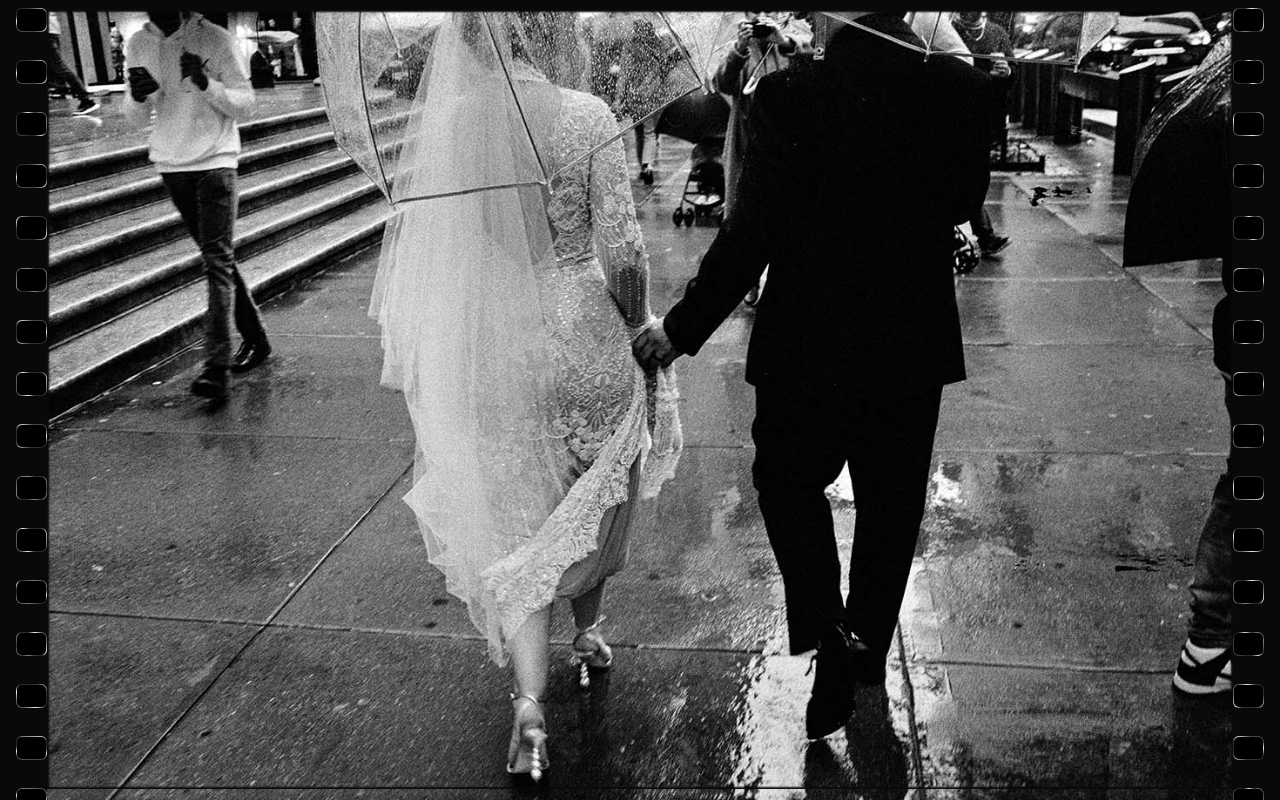
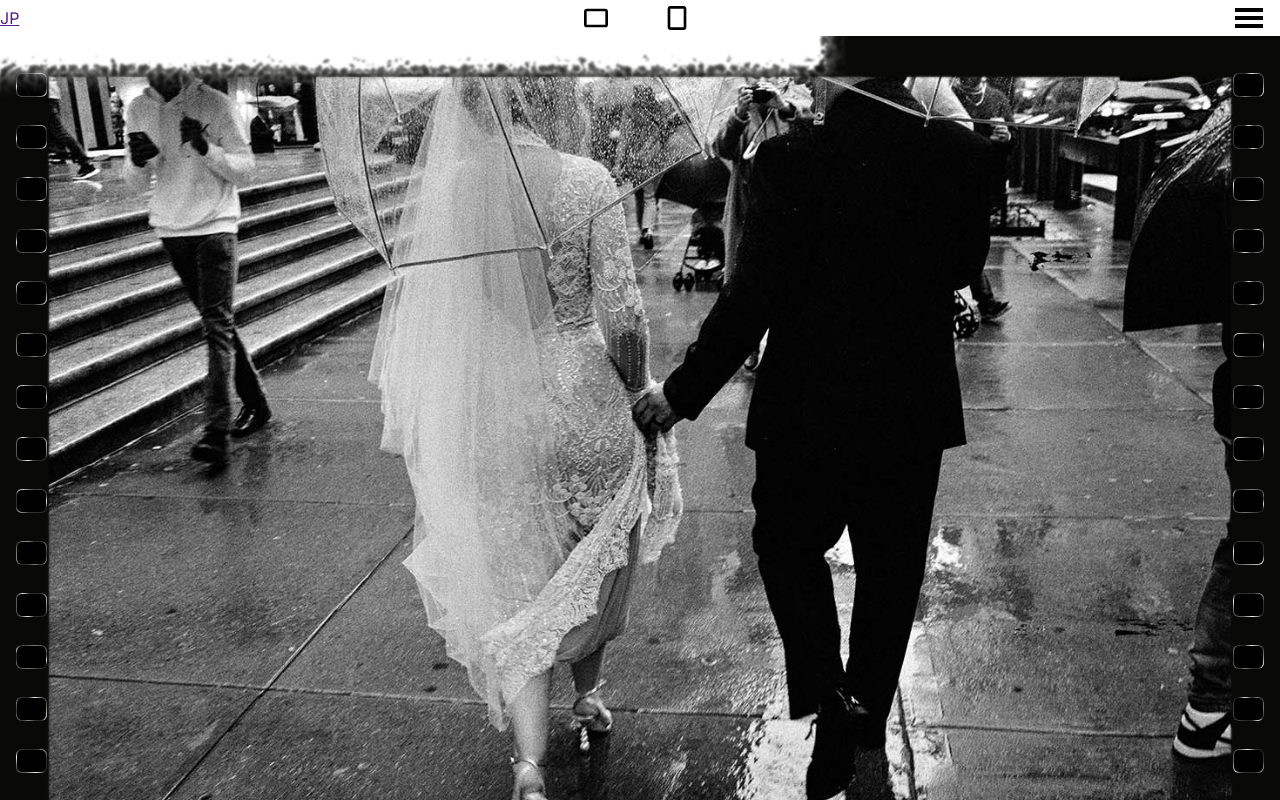
Before and after one commit to jordanperrin/PhotoPortNextJS, a Next.js app in the folder photo-portfolio/: page / in a window 1280 px wide. Shown: the top 800 px of the page. Built offline with nearby package versions, Linux system fonts and the light colour scheme.

Commit message:
almost done w making nav bar similar to react project

```diff
--- a/photo-portfolio/src/app/globals.css
+++ b/photo-portfolio/src/app/globals.css
@@ -1,5 +1,6 @@
 
 body, html {
+  overflow-x:hidden;
   margin: 0;
   padding: 0;
   background-color: rgb(9,9,8);
--- a/photo-portfolio/src/app/layout.js
+++ b/photo-portfolio/src/app/layout.js
@@ -1,5 +1,6 @@
 import { Inter } from 'next/font/google'
 import './globals.css'
+
 
 const inter = Inter({ subsets: ['latin'] })
 
@@ -11,7 +12,9 @@ export const metadata = {
 export default function RootLayout({ children }) {
   return (
     <html lang="en">
-      <body className={inter.className}>{children}</body>
+
+      <body className={inter.className}>{children}
+      </body>
     </html>
   )
 }
--- a/photo-portfolio/src/app/page.js
+++ b/photo-portfolio/src/app/page.js
@@ -2,9 +2,14 @@
 import Image from 'next/image'
 import styles from './page.module.css'
 import BwLand from '@/components/BwLand';
+import NavBar from '@/components/NavBar';
+
 
 export default function Home() {
   return (
-    <BwLand />
-  )
+    <>
+     <NavBar/>
+      <BwLand />
+    </>
+  );
 }
--- /dev/null
+++ b/photo-portfolio/src/components/NavBar/NavBar.module.css
@@ -0,0 +1,182 @@
+.active{
+    background-color:#000;
+    color:#fff;
+}
+
+.nav {
+    display: flex;
+    justify-content: space-between;
+    align-items: center;
+    background-color: #fff;
+    position: sticky;
+    top: 0;
+    z-index: 9999;
+    margin-bottom: 1.8rem;
+    height: 4.5vh;
+}
+
+.nav .title{
+    font-size: 1.5rem;
+    margin: 1rem;
+    font-weight: bold;
+    text-decoration: none;
+    color: #000;
+}
+
+.nav ul{
+    display: flex;
+    padding-right: 0.3rem;
+}
+
+.nav ul li{
+    list-style: none;
+}
+
+.nav ul li a{
+    display: block;
+    text-decoration: none;
+    color: #000;
+    padding: 0.5rem;
+    margin: 0 0.5rem;
+    border-radius: 0.5rem;
+}
+
+
+.nav .menu{
+    display:flex;
+    right:0.5rem;
+    flex-direction: column;
+    justify-content: space-between;
+    width: 2.25rem;
+    height: 2rem;
+    color: #000;
+    margin-right: 0.8rem;
+}
+
+nav .x{
+    display:flex;
+    right:0.5rem;
+    flex-direction: column;
+    justify-content: space-between;
+    width: 2.25rem;
+    height: 2rem;
+    color: #000;
+    margin-right: 0.8rem;
+}
+
+.nav .menucontainer{
+    display: block;
+}
+
+.nav .sidemenu{
+    display: block;
+
+}
+
+.sideitems{
+    width: 100%;
+    display: flex;
+    justify-content: center;
+    align-items: center;
+}
+
+.sidebartoggle{
+    width: 100%;
+    height: 80px;
+    display: flex;
+    justify-content: center;
+    align-items: center;
+}
+
+/* why doesnt opacity transiton be applied */
+.side {
+    background-color: #ffffff00;
+    position: absolute;
+    opacity: 0;
+    transition: opacity 1s ease-in-out;
+    top:-100%;
+    transition: top 2s ease-in-out;
+    z-index: 999;
+    border-bottom-left-radius: 0.7rem;
+    display: flex;
+    align-items: center;
+    height: 100%;
+    flex-wrap: wrap;
+    align-content: space-between;
+    flex-direction: row;
+    justify-content: center;
+    width: 100%;
+
+}
+
+.sideactive{
+    composes: side;
+    top:6.5vh;
+    transition: top 2s ease-in-out;
+    opacity: 1;
+    transition: opacity 2s ease-in-out;
+}
+
+.dropitem{
+    padding: 0.9rem;
+    font-size: 2.2vh;
+    font-weight: bold;
+}
+
+.orienatationicon{
+    display: flex;
+    right: 0.5rem;
+    flex-direction: column;
+    justify-content: space-between;
+    width: 2.25rem;
+    height: 2rem;
+    color: #000;
+    margin-right: 0.8rem;
+}
+
+.orienatationicon:active{
+    background-color:#000;
+    color:#fff;
+}
+
+
+.filmburnnav {
+    position: absolute;
+    height: 0;
+    width: 0;
+    z-index: -999;
+}
+
+.filmburnnavshow {
+    composes: filmburnnav;
+}
+
+.filmburnnav::after {
+    position: relative;
+    content: "";
+    top: -58vmin;
+    left: -20vmin;
+    right: -54vmin;
+    bottom: 110vmin;
+    border: 61vmin solid hsl(0, 0%, 100%);
+    box-shadow: 0 0 3vmin hsl(0, 0%, 100%), inset 0 0 9vmin hsl(0, 0%, 100%);
+    filter: url(#wavy-nav) blur(1px);
+    transition: top 1s ease-in-out;
+}
+
+.filmburnnavshow::after {
+    position: relative;
+    content: "";
+    top: -40vmin;
+    left: -20vmin;
+    right: -54vmin;
+    bottom: 110vmin;
+    border: 61vmin solid hsl(0, 0%, 100%);
+    box-shadow: 0 0 3vmin hsl(0, 0%, 100%), inset 0 0 9vmin hsl(0, 0%, 100%);
+    filter: url(#wavy-nav) blur(1px);
+    transition:top 1s ease-in-out;
+}
+
+.svg{
+    display: none;
+  }
--- /dev/null
+++ b/photo-portfolio/src/components/NavBar/index.js
@@ -0,0 +1,75 @@
+"use client";
+import {useState} from 'react';
+import { MdOutlineCropLandscape as Landscape, MdOutlineCropPortrait as Portarit} from "react-icons/md";
+import { GiHamburgerMenu } from "react-icons/gi";
+import { IoMdClose } from "react-icons/io";
+import Link from 'next/link';
+import styles from './NavBar.module.css';
+
+const Navbar = () =>{
+
+    const [dropDown, setdropDown]= useState(false);
+
+    const showDropDown = () =>{
+        setdropDown(!dropDown);
+    }
+
+    //.active class in css will e applied to any active link using NavLink tag
+    return (
+        <div>
+            <nav className= {styles.nav}>
+                <Link href="" className={styles.nav.title}> JP</Link>
+
+                <ul>
+                    <li>
+                        <Link href="/vert">
+                            <Landscape className={styles.orienatationicon}/>
+                        </Link>
+                    </li>
+                    <li>
+                        <Link href="/horiz">
+                            <Portarit className={styles.orienatationicon}/>
+                        </Link>
+                    </li>
+                </ul>
+
+                <div className={styles.menucontainer}>
+                    {!dropDown ? (
+                            <GiHamburgerMenu className={styles.menu} onClick={showDropDown} />
+                        ) : (
+                            <IoMdClose className={styles.x} onClick={showDropDown} />
+                        )}
+                </div>
+
+                <div className=  { `${dropDown ?  styles.sideactive: styles.side}`}>
+                    <ul className= {styles.sideitems}>
+                        <li className={styles.dropDowntoggle}>
+                            <Link href="/bw" className={styles.dropitem} onClick={showDropDown} >
+                                BW
+                            </Link>
+                        </li>
+                        <li className={styles.dropDowntoggle}>
+                            <Link href='/color' className={styles.dropitem} onClick={showDropDown}  >
+                                Color
+                            </Link>
+                        </li>
+                    </ul>
+                </div>
+
+                <div className={`${dropDown ?  styles.filmburnnavshow : styles.filmburnnav}`}></div>
+
+                <svg className={styles.svg}>
+                    <filter id="wavy-nav">
+                    <feTurbulence x="0" y="0" baseFrequency="0.109" numOctaves="4" seed="2">
+                        <animate attributeName="baseFrequency" dur="80s" values="0.02;0.005;0.02" repeatCount="indefinite" />
+                    </feTurbulence>
+                    <feDisplacementMap in="SourceGraphic" scale="25" />
+                    </filter>
+                 </svg>
+            </nav>
+        </div>
+
+        );
+};
+
+export default Navbar;
```
